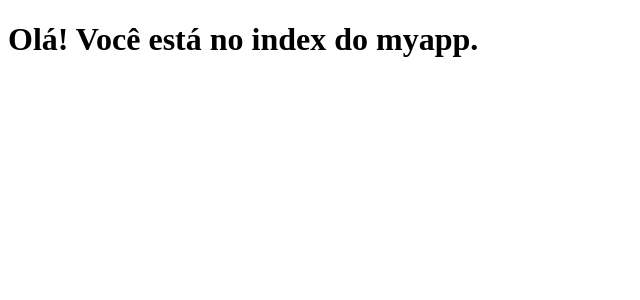
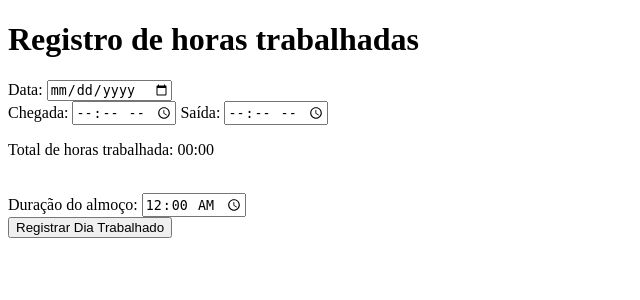
Before and after one commit to guilhermerodrigues680/django-db-docker, a Django app: page /myapp/ in a window 1280 px wide. Shown: the top 300 px of the page, without its empty margins (0-640 px from the left). Run offline with Django 3.2, Linux system fonts and the light colour scheme.

Commit message:
Criação do corpo do index.html

```diff
--- a/myapp/templates/index.html
+++ b/myapp/templates/index.html
@@ -7,6 +7,21 @@
     <title>Index</title>
 </head>
 <body>
-    <h1>Olá! Você está no index do myapp.</h1>
+    <h1>Registro de horas trabalhadas</h1>
+    <form action="" method="post">
+        <label for="data">Data: </label>
+        <input type="date" name="data" id="data"><br>
+
+        <label for="hora-chegada">Chegada: </label>
+        <input type="time" name="hora-chegada" id="hora-chegada">
+        <label for="hora-saida">Saída: </label>
+        <input type="time" name="hora-saida" id="hora-saida">
+        <p>Total de horas trabalhada: 00:00</p><br>
+
+        <label for="hora-almoco">Duração do almoço: </label>
+        <input type="time" name="duracao-almoco" id="duracao-almoco" value="00:00"><br>
+
+        <input type="submit" value="Registrar Dia Trabalhado">
+    </form>
 </body>
 </html>
```
